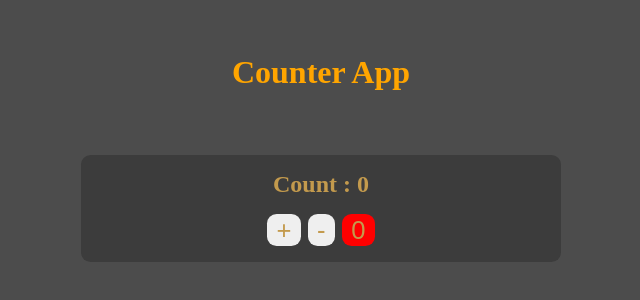
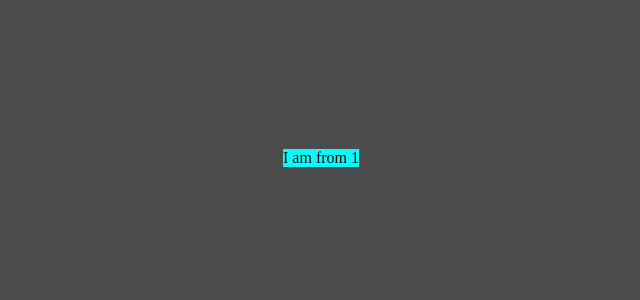
Before and after one commit to nymul-islam-moon/react-anisul-islam, a React (Create React App) app: page / in a window 1280 px wide. Shown: the part 242-542 px from the top of the page, without its empty margins (319-959 px from the left). Built offline with nearby package versions, Linux system fonts and the light colour scheme.

Commit message:
Class 28
Calling Form component from App.js and style the FORM component using the form__class inside the FRM component and the css imported in App.js

```diff
--- a/src/App.js
+++ b/src/App.js
@@ -1,33 +1,11 @@
 import React, {useState} from 'react';
 import './style.css';
-
+import FORM from './components/FORM/FORM'
 export default function App() {
-
-    const [count, setCount] = useState(0);
-
-    const handleIncrement = (e) => {
-        setCount( count + 1 );
-    }
-
-    const handleDecrement = (e) => {
-        setCount( count - 1 );
-    }
-
-    const handleSetCount = (e) => {
-        setCount(0);
-    }
 
     return (
         <div className="counter center">
-            <h1 className="counter__title">Counter App</h1>
-            <div className="card center">
-                <h2 className="card__title">Count : { count }</h2>
-                <div className="card__btns">
-                    <button className="btn card__btn" onClick={handleIncrement} disabled={ count === 5 ? true : false }>+</button>
-                    <button className="btn card__btn" onClick={handleDecrement} disabled={ count === -5 ? true : false }>-</button>
-                    <button className="btn card__btn" onClick={handleSetCount} disabled={ count === 0 ? true : false }>0</button>
-                </div>
-            </div>
+            <FORM />
         </div>
     );
 }
--- /dev/null
+++ b/src/components/FORM/FORM.js
@@ -0,0 +1,9 @@
+import React from 'react';
+
+export default function FORM () {
+    return (
+        <div className="form__class">
+            I am from 1
+        </div>
+    )
+}
--- a/src/style.css
+++ b/src/style.css
@@ -66,3 +66,7 @@ body {
 .btn:disabled {
     background-color: red;
 }
+
+.form__class{
+    background-color: aqua;
+}
```
